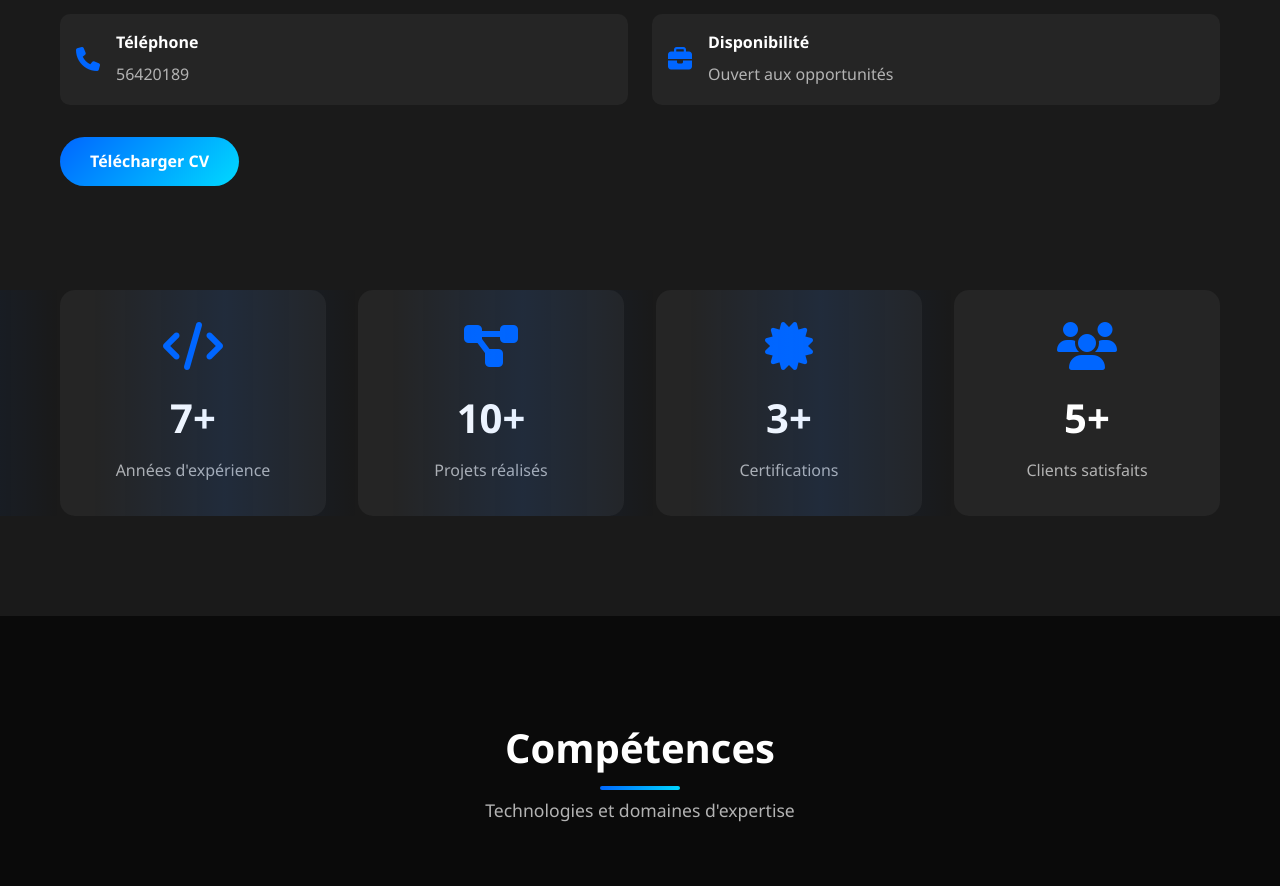
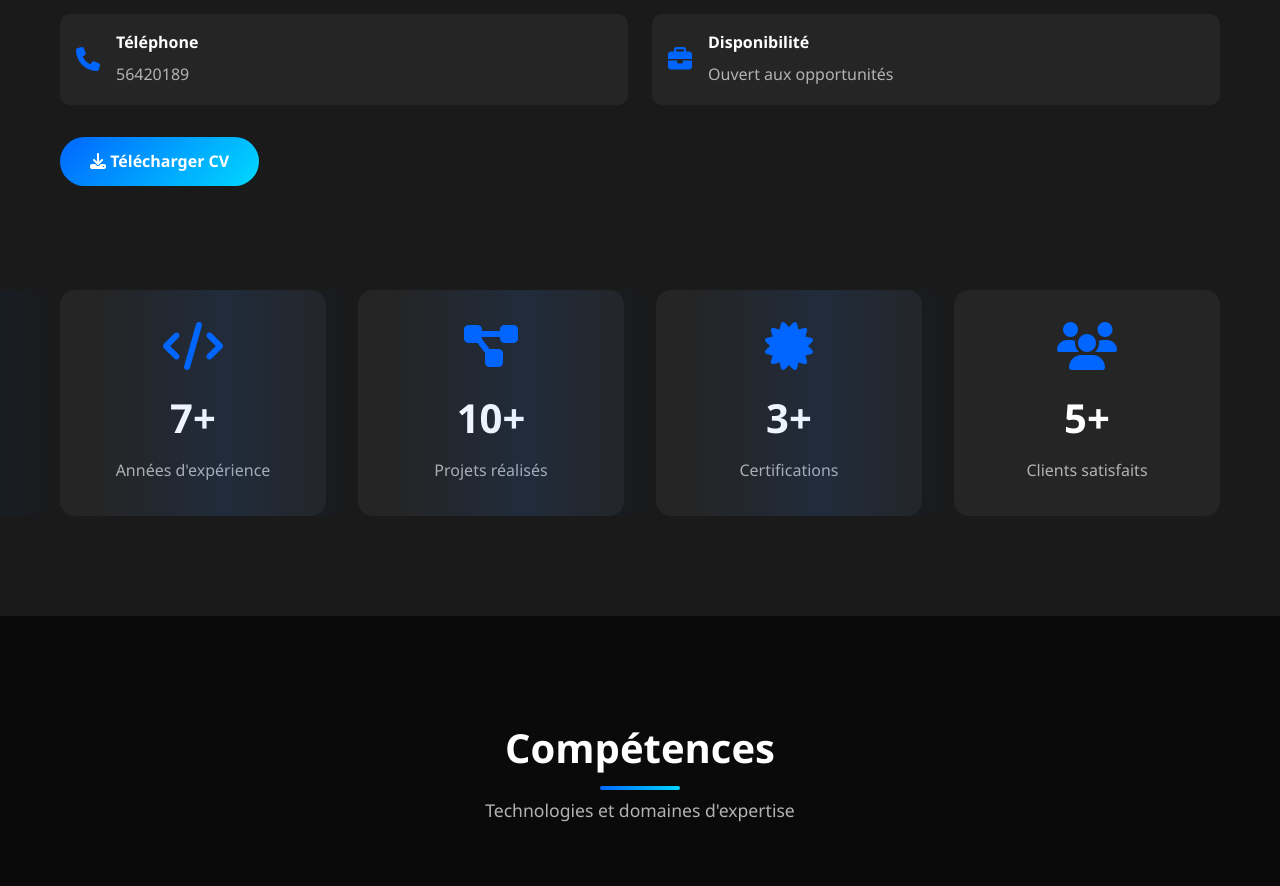
Before and after one commit to koudougoulaurent/portfolio, a website: page index.html in a window 1280 px wide. Shown: the part 1420-2306 px from the top of the page. Drawn offline with Linux system fonts and the light colour scheme.

Commit message:
Ajout téléchargement CV en PDF

```diff
--- a/index.html
+++ b/index.html
@@ -138,7 +138,9 @@
                             </div>
                         </div>
                     </div>
-                    <a href="#contact" class="btn btn-primary">Télécharger CV</a>
+                    <a href="documents/CV pro Laurent_KOUDOUGOU.pdf" download="CV_Laurent_KOUDOUGOU.pdf" class="btn btn-primary">
+                        <i class="fas fa-download"></i> Télécharger CV
+                    </a>
                 </div>
                 <div class="about-stats">
                     <div class="stat-card">
```
Also changed, not shown: 1 other file.
